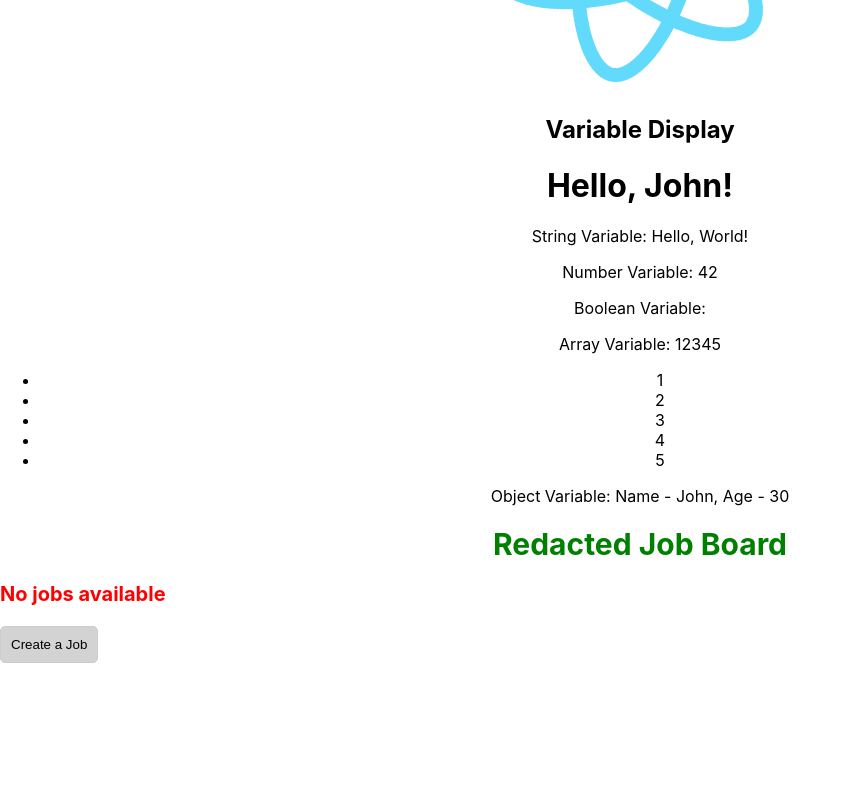
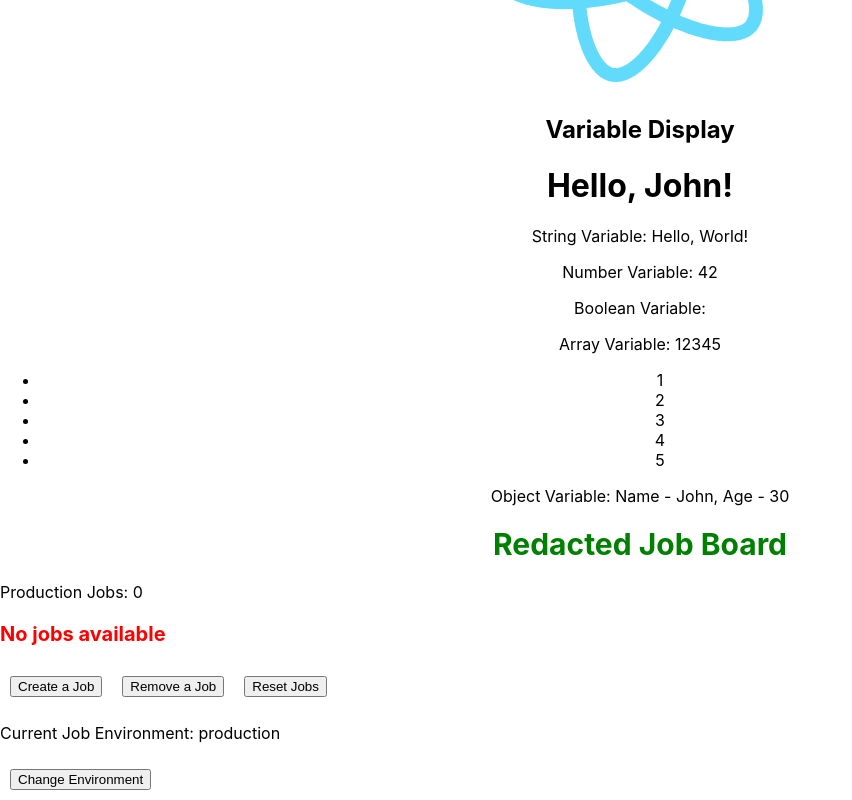
Before and after one commit to MPatefield/my-first-react-app, a React (Create React App) app: page / in a window 1280 px wide. Shown: the part 371-1171 px from the top of the page, without its empty margins (0-852 px from the left). Before the commit the page ends 1034 px from the top, so only its background shows below. Built offline with nearby package versions, Linux system fonts and the light colour scheme.

Commit message:
Corerct use of useState implemented as per guidance, included bonus of toggling JobEnvironment toggle using ternary operator to switch onClick and instroduction of "production" & "development" jobs toggle.. altering code to change between numbers of jobs for each specific environment

```diff
--- a/src/JobBoard.js
+++ b/src/JobBoard.js
@@ -13,12 +13,44 @@ const JobBoard = () => {
         fontWeight: 'bold',
         textAlign: 'center'
     }
+    const h2Style = {
+        color: 'orange',
+        fontSize: '25px',
+    }
+    const [jobenvironment, setJobEnvironment] = useState("production");
     //Using useState hook to manage jobCount state
-    const [jobCount, setJobCount] = useState(0);
+    const [developmentJobCount, setDevelopmentJobCount] = useState(0);
+    const [productionJobCount, setProductionJobCount] = useState(0);
     //Function to increase jobCount state by 1
     const increaseJobCount = () => {
-        setJobCount(jobCount + 1);
+        if (jobenvironment === "production") {
+            setProductionJobCount(productionJobCount + 1);
+        } else {
+            setDevelopmentJobCount(developmentJobCount + 1);
+        }
     }
+    const decreaseJobCount = () => {
+        if (jobenvironment === "production") {
+            if (productionJobCount > 0) {
+                setProductionJobCount(productionJobCount - 1);
+            }
+        } else {
+            if (developmentJobCount > 0) {
+                setDevelopmentJobCount(developmentJobCount - 1);
+            }
+        }
+    }
+    const resetJobCount = () => {
+        setProductionJobCount(0);
+        setDevelopmentJobCount(0);
+    }
+
+
+    const changeJobEnvironment = () => {
+        //Using ternary operator to toggle between production and development environment
+        setJobEnvironment(jobenvironment === "production" ? "development" : "production");
+    }
+
     const getJobMessage = () => {
 
         //return jobCount === 0 ? "No jobs available" : `There are ${jobCount} jobs available at ${companyName}. There will be approximately ${Math.floor(jobCount * 1.5)} new jobs posted next week.`;
@@ -32,7 +64,7 @@ const JobBoard = () => {
         */
 
 
-        switch (true) {
+        /*switch (true) {
             case jobCount === 0:
                 //returning JSX elemtent instead of string to display message in red color
                 return (<span style={{ color: 'red' }}><strong>No jobs available</strong></span>);
@@ -45,18 +77,61 @@ const JobBoard = () => {
                 return `There are loads of jobs available (${jobCount}) at ${companyName}. There will be approximately ${Math.floor(jobCount * 1.5)} new jobs posted next week.`;
             default:
                 return `There are a huge number of jobs available (${jobCount}) at ${companyName}. There will be approximately ${Math.floor(jobCount * 1.5)} new jobs posted next week.`;
+        }*/
+
+        if (jobenvironment === "production" && productionJobCount === 0) {
+            return (
+                <div>
+                    <span style={{ color: 'red' }}><strong>No jobs available</strong></span>
+                </div>
+            );
+        } else if (jobenvironment === "production" && productionJobCount < 10) {
+            return `There are plenty of jobs available (${productionJobCount}) at ${companyName}. There will be approximately ${Math.floor(productionJobCount * 1.5)} new jobs posted next week.`;
+        } else if (jobenvironment === "production" && productionJobCount < 20) {
+            return `There are a moderate number of jobs available (${productionJobCount}) at ${companyName}. There will be approximately ${Math.floor(productionJobCount * 1.5)} new jobs posted next week.`;
+        } else if (jobenvironment === "production" && productionJobCount < 50) {
+            return `There are loads of jobs available (${productionJobCount}) at ${companyName}. There will be approximately ${Math.floor(productionJobCount * 1.5)} new jobs posted next week.`;
+        } else if (jobenvironment === "production" && productionJobCount >= 50) {
+            return `There are a huge number of jobs available (${productionJobCount}) at ${companyName}. There will be approximately ${Math.floor(productionJobCount * 1.5)} new jobs posted next week.`;
+        }
+
+        if (jobenvironment === "development" && developmentJobCount === 0) {
+            return (
+                <div>
+                    <span style={{ color: 'red' }}><strong>No jobs available</strong></span>
+                </div>
+            );
+        } else if (jobenvironment === "development" && developmentJobCount < 10) {
+            return `There are plenty of jobs available (${developmentJobCount}) at ${companyName}. There will be approximately ${Math.floor(developmentJobCount * 1.5)} new jobs posted next week.`;
+        } else if (jobenvironment === "development" && developmentJobCount < 20) {
+            return `There are a moderate number of jobs available (${developmentJobCount}) at ${companyName}. There will be approximately ${Math.floor(developmentJobCount * 1.5)} new jobs posted next week.`;
+        } else if (jobenvironment === "development" && developmentJobCount < 50) {
+            return `There are loads of jobs available (${developmentJobCount}) at ${companyName}. There will be approximately ${Math.floor(developmentJobCount * 1.5)} new jobs posted next week.`;
+        } else {
+            return `There are a huge number of jobs available (${developmentJobCount}) at ${companyName}. There will be approximately ${Math.floor(developmentJobCount * 1.5)} new jobs posted next week.`;
         }
     }
+
     return (
         <div>
             {/*Using style object to style the h1 element*/}
             <h1 style={h1Style}>{companyName} Job Board</h1>
+            {jobenvironment === "production" ? (
+                <p>Production Jobs: {productionJobCount}</p>
+            ) : (
+                <p>Development Jobs: {developmentJobCount}</p>
+            )}
             {/*Using style object to style the paragraph element*/}
             <p style={pStyle}>{getJobMessage()}</p>
             {/*Using inline style to style the button element*/}
-            <button className="create-job-button" style={{ color: 'black', backgroundColor: 'lightgray', border: '1px solid #ccc', borderRadius: '5px', padding: '10px' }} value="Create Job" onClick={increaseJobCount}>Create a Job</button>
+            <button className="create-job-button" style={{ margin: '10px 10px' }} value="Create Job" onClick={increaseJobCount}>Create a Job</button>
+            <button className="remove-job-button" style={{ margin: '10px 10px' }} value="Remove Job" onClick={decreaseJobCount}>Remove a Job</button>
+            <button className="reset-job-button" style={{ margin: '10px 10px' }} value="Reset Jobs" onClick={resetJobCount}>Reset Jobs</button>
+            <p>Current Job Environment: {jobenvironment}</p>
+            <button className="change-environment-button" style={{ margin: '10px 10px' }} value="Change Environment" onClick={changeJobEnvironment}>Change Environment</button>
         </div>
     )
 }
 
+
 export default JobBoard
```
